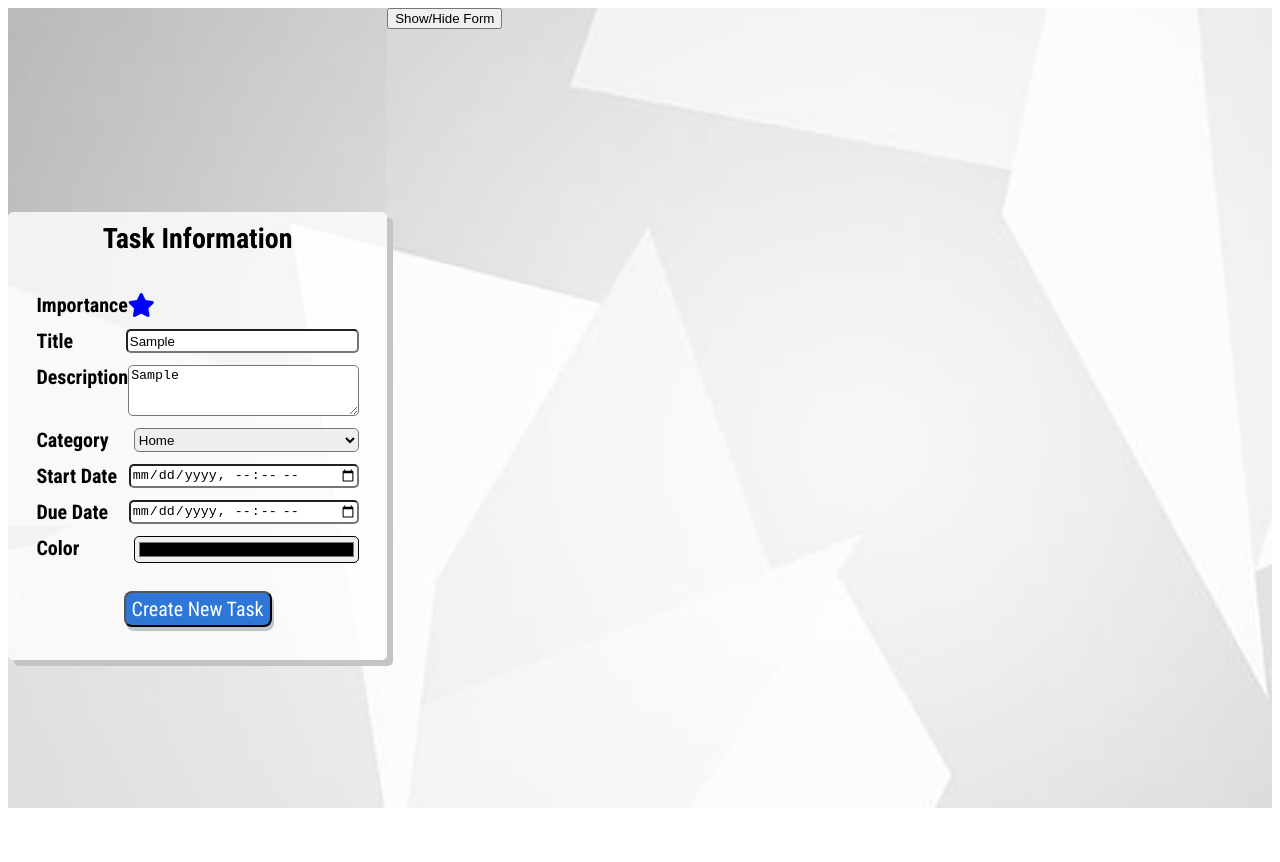
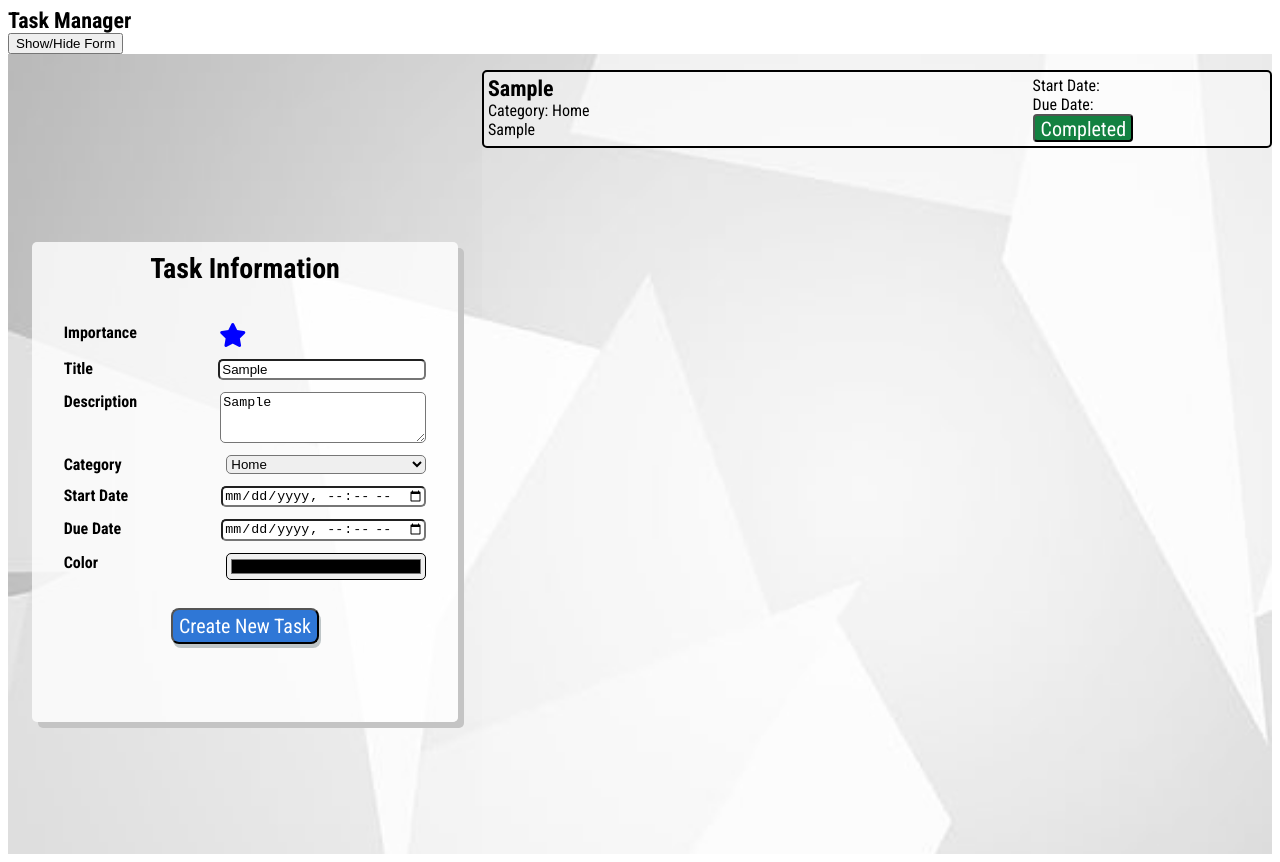
Before and after one commit to vabrea/Task-Manager, a plain HTML site: page index.html in a window 1280 px wide. Both pictures are taken after typing "Sample", "Sample" into the empty fields and a click on the button "Create New Task". Before the commit the page ends 816 px from the top, so only its background shows below. Drawn offline with nearby package versions, Linux system fonts and the light colour scheme.

Commit message:
FSDI 106
Assignment 3

```diff
--- a/index.html
+++ b/index.html
@@ -17,6 +17,10 @@
     />
     <title>Task Manager</title>
   </head>
+  <nav class="nav-bar">
+    <h4>Task Manager</h4>
+    <button id="btnToggle">Show/Hide Form</button>
+  </nav>
   <body>
     <main>
       <section id="sect-form">
@@ -29,42 +33,53 @@
           </div>
           <div class="control">
             <label>Title</label>
-            <input type="text" class="form-control" />
+            <input id="txtTitle" type="text" class="form-control" />
           </div>
           <div class="control">
             <label>Description</label>
-            <textarea type="textarea" class="form-control" rows="3"></textarea>
+            <textarea
+              id="txtDescription"
+              type="textarea"
+              class="form-control"
+              rows="3"
+              maxlength="75"
+            ></textarea>
           </div>
           <div class="control">
             <label>Category</label>
-            <select class="form-control">
+            <select id="selCategory" class="form-control">
               <option value="Home" selected="true">Home</option>
               <option value="Work">Work</option>
-              <option value="Personal">School</option>
+              <option value="School">School</option>
             </select>
           </div>
           <div class="control">
             <label>Start Date</label>
-            <input type="datetime-local" class="form-control" />
+            <input
+              id="selStartDate"
+              type="datetime-local"
+              class="form-control"
+            />
           </div>
           <div class="control">
             <label>Due Date</label>
-            <input type="datetime-local" class="form-control" />
+            <input id="selDueDate" type="datetime-local" class="form-control" />
           </div>
           <div class="control">
             <label>Color</label>
-            <input type="color" class="form-control" />
+            <input id="selColor" type="color" class="form-control" />
           </div>
           <div class="btn-container">
-            <button class="btn" onclick="">Create New Task</button>
+            <button id="btnSave" class="btn">Create New Task</button>
           </div>
         </div>
       </section>
       <section id="sect-list">
-        <button id="btnToggle">Show/Hide Form</button>
+        <div id="task-container"></div>
       </section>
     </main>
   </body>
   <script src="https://code.jquery.com/jquery-3.6.0.min.js"></script>
-  <script src="task.js"></script>
+  <script src="scripts/task.js"></script>
+  <script src="scripts/taskmanager.js"></script>
 </html>
--- /dev/null
+++ b/scripts/task.js
@@ -0,0 +1,91 @@
+var importantIcon = "fas fa-star";
+var nonImportantIcon = "far fa-star";
+var isImportant = true;
+var isPaneVisible = true;
+
+function toggleImportance(){
+    if(isImportant){
+        $("#iImportant").removeClass(importantIcon).addClass(nonImportantIcon);
+        isImportant = false;
+    }
+    else{
+        $("#iImportant").removeClass(nonImportantIcon).addClass(importantIcon);
+        isImportant = true;
+    }
+}
+
+function toggleVisibility(){
+
+    if(isPaneVisible){
+        $("#sect-form").hide();
+        isPaneVisible = false;
+    } else {
+        $("#sect-form").show();
+        isPaneVisible = true;
+    }
+}
+function createTask(){
+    console.log("Task Saved");
+
+    var title = $("#txtTitle").val();
+    var desc = $("#txtDescription").val();
+    var category = $("#selCategory").val();
+    var startDate = $("#selStartDate").val();
+    var dueDate = $("#selDueDate").val();
+    var color = $("#selColor").val();
+
+    let task = new Task(isImportant, title, desc, category, startDate, dueDate, color)
+    console.log(task);
+
+    //send task to server
+
+    //display the task
+    displayTask(task);
+}
+
+function displayTask(task){
+    let syntax = `
+    <div class="task">
+        <div class="info">
+            <h4>${task.title}</h4>
+            <label>Category: ${task.category}</label>
+            <label>${task.description}</label>
+        </div>
+        <div class="dates">
+        <label>Start Date: ${task.startDate}</label>
+        <label>Due Date: ${task.dueDate}</label>
+        <button id="deleteBtn">Completed</button>
+        </div>
+    </div>
+    <br>
+    `
+
+        $("#task-container").append(syntax);
+}
+
+function init(){
+    console.log("Task Manager change")
+
+    // load data
+
+    // hook events
+    $("#iImportant").click(toggleImportance);
+    $("#btnToggle").click(toggleVisibility);
+    $("#btnSave").click(createTask);
+}
+
+function test(){
+    $.ajax({
+        type: "GET",
+        url:"https://restclass.azurewebsites.net/api/test",
+        success: function(response){
+            console.log("Server says", response)
+        },
+        error: function(errorDetails){
+            console.log(errorDetails);
+        }
+    });
+}
+
+
+window.onload = init;
--- /dev/null
+++ b/scripts/taskmanager.js
@@ -0,0 +1,11 @@
+class Task{
+    constructor (important, title, desc, category, startDate, dueDate, color){
+    this.important=important;
+    this.title=title;
+    this.description=desc;
+    this.category=category;
+    this.startDate=startDate;
+    this.dueDate=dueDate;
+    this.color=color;
+    }
+}
--- a/style.css
+++ b/style.css
@@ -11,27 +11,31 @@ html {
 main {
   display: flex;
   height: 100vh;
-  background-image: url("formimg.jpeg");
+  background-image: url("images/formimg.jpeg");
   background-size: 100%;
 }
 
 #sect-form {
-  flex: 1.2;
+  flex: 1.5;
 }
 
 #sect-list {
-  flex: 2.8;
+  flex: 2.5;
   background-color: rgba(253, 253, 253, 0.1);
+  margin-top: 1rem;
 }
 
 .form-container {
-  height: 28rem;
+  height: 30rem;
   background-color: rgba(255, 255, 255, 0.8);
   position: relative;
   top: 50%;
   transform: translateY(-50%);
   border-radius: 5px;
   box-shadow: 6px 6px rgb(196, 196, 196);
+  width: 90%;
+  margin-left: auto;
+  margin-right: auto;
 }
 
 .control {
@@ -39,7 +43,7 @@ main {
   justify-content: space-between;
   text-align: center;
   margin-bottom: 12px;
-  font-size: 20px;
+  font-size: 16px;
   font-weight: 700;
   width: 85%;
   margin-left: auto;
@@ -47,7 +51,7 @@ main {
 }
 
 .form-control {
-  width: 225px;
+  width: 200px;
   border-radius: 5px;
 }
 
@@ -81,6 +85,49 @@ h3 {
 .icon-important {
   color: blue;
   font-size: 24px;
-  margin-right: 205px;
+  margin-right: 180px;
   cursor: pointer;
 }
+
+.task {
+  display: flex;
+  justify-content: space-between;
+  border: 2px solid rgb(0, 0, 0);
+  border-radius: 5px;
+  background-color: rgba(253, 253, 253, 0.4);
+  margin: 0;
+  padding: 4px;
+}
+
+.info {
+  flex: 3.5;
+  display: flex;
+  flex-direction: column;
+}
+
+.dates {
+  flex: 1.5;
+  display: flex;
+  flex-direction: column;
+}
+
+h4 {
+  margin: 0;
+  padding: 0;
+  font-size: 22px;
+  font-weight: 700;
+}
+#deleteBtn {
+  height: 28px;
+  font-size: 20px;
+  width: 100px;
+  border-radius: 4px;
+  color: rgb(255, 255, 255);
+  background-color: rgb(19, 129, 65);
+  font-family: "Lato", sans-serif;
+  font-family: "Oswald", sans-serif;
+  font-family: "Poppins", sans-serif;
+  font-family: "Roboto Condensed", sans-serif;
+  cursor: pointer;
+  text-align: right;
+}
--- a/task.js
+++ /dev/null
@@ -1,38 +0,0 @@
-var importantIcon = "fas fa-star";
-var nonImportantIcon = "far fa-star";
-var isImportant = true;
-var isPaneVisible = true;
-
-function toggleImportance(){
-    if(isImportant){
-        $("#iImportant").removeClass(importantIcon).addClass(nonImportantIcon);
-        isImportant = false;
-    }
-    else{
-        $("#iImportant").removeClass(nonImportantIcon).addClass(importantIcon);
-        isImportant = true;
-    }
-}
-
-function toggleVisibility(){
-
-    if(isPaneVisible){
-        $("#sect-form").hide();
-        isPaneVisible = false;
-    } else {
-        $("#sect-form").show();
-        isPaneVisible = true;
-    }
-}
-
-function init(){
-    console.log("Task Manager")
-
-    // load data
-
-    // hook events
-    $("#iImportant").click(toggleImportance);
-    $("#btnToggle").click(toggleVisibility);
-}
-
-window.onload = init;
```
Also changed, not shown: scripts/test.js (added, +33 -0 lines), images/formimg.jpeg (renamed from formimg.jpeg).
